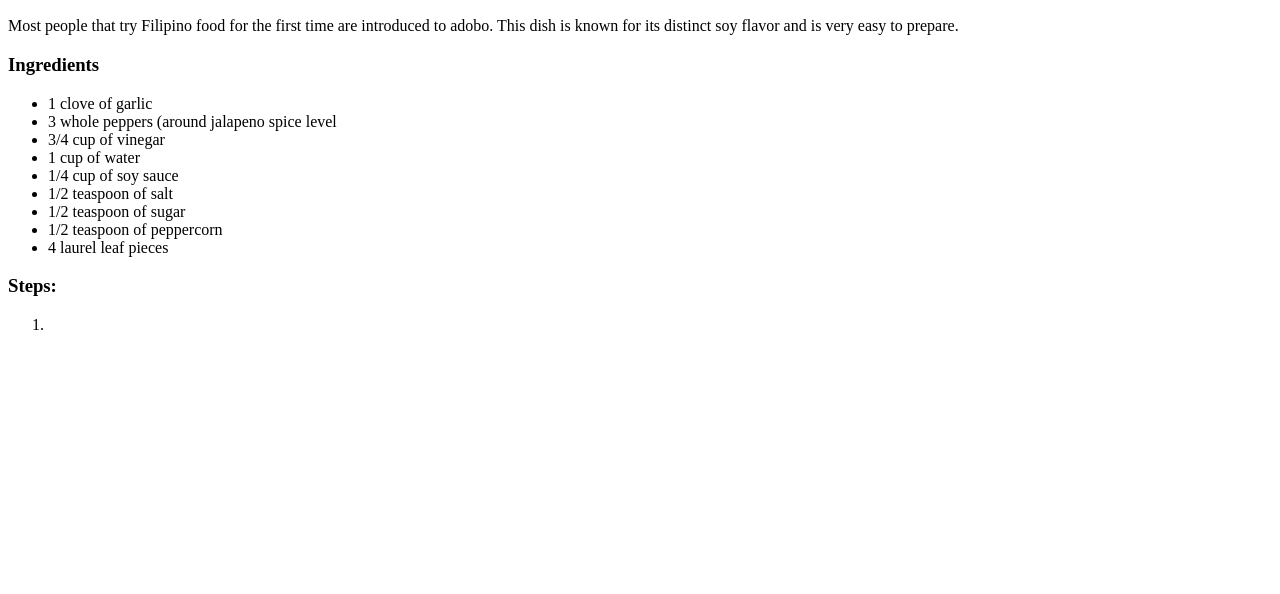
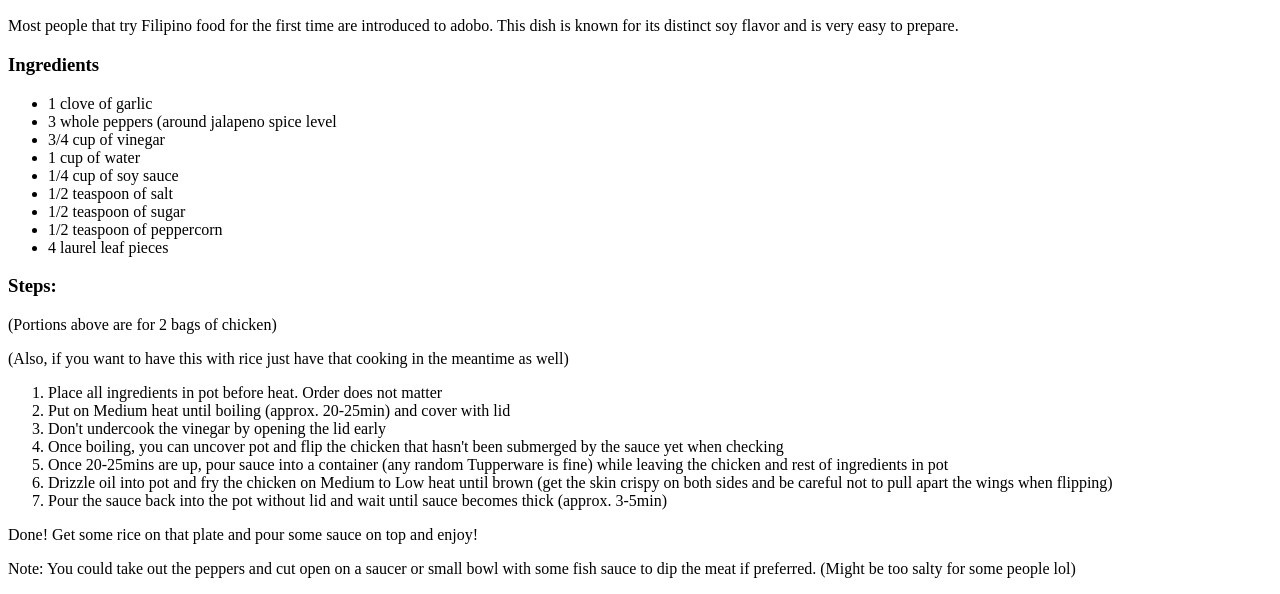
Before and after one commit to asbury-cao/odin-recipes, a plain HTML site: page recipes/adobo.html in a window 1280 px wide. Shown: the part 291-885 px from the top of the page. Before the commit the page ends 800 px from the top, so only its background shows below. Drawn offline with Linux system fonts and the light colour scheme.

Commit message:
Included Steps section under Description

```diff
--- a/recipes/adobo.html
+++ b/recipes/adobo.html
@@ -29,9 +29,32 @@
   </ul>
 
   <h3>Steps:</h3>
+  <p>(Portions above are for 2 bags of chicken)</p>
+  <p>(Also, if you want to have this with rice just have that cooking in the
+    meantime as well)
+  </p>
   <ol>
-    <li></li>
+    <li>Place all ingredients in pot before heat. Order does not matter</li>
+    <li>Put on Medium heat until boiling (approx. 20-25min) and cover with lid</li>
+    <li>Don't undercook the vinegar by opening the lid early</li>
+    <li>Once boiling, you can uncover pot and flip the chicken that hasn't been
+      submerged by the sauce yet when checking
+    </li>
+    <li>Once 20-25mins are up, pour sauce into a container (any random Tupperware
+      is fine) while leaving the chicken and rest of ingredients in pot
+    </li>
+    <li>Drizzle oil into pot and fry the chicken on Medium to Low heat until
+      brown (get the skin crispy on both sides and be careful not to pull apart
+      the wings when flipping)
+    </li>
+    <li>Pour the sauce back into the pot without lid and wait until sauce
+      becomes thick (approx. 3-5min)
+    </li>
   </ol>
+  <p>Done! Get some rice on that plate and pour some sauce on top and enjoy!</p>
+  <p>Note: You could take out the peppers and cut open on a saucer or small bowl
+    with some fish sauce to dip the meat if preferred. (Might be too salty for
+    some people lol)</p>
 </body>
 
 </html>
```
